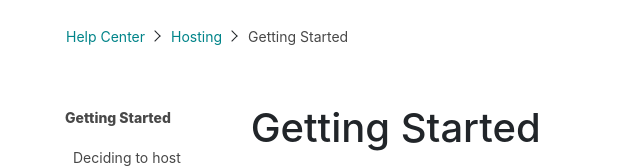
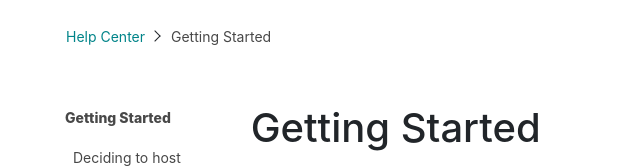
Before and after one commit to chirayumodi18/Naoufal-task, a React (Create React App) app: page /help/0 in a window 1280 px wide. Shown: the top 168 px of the page, without its empty margins (0-640 px from the left). Built offline with nearby package versions, Linux system fonts and the light colour scheme.

Commit message:
removed hosting breadcrumb

```diff
--- a/src/Containers/help/bread-crumbs/index.tsx
+++ b/src/Containers/help/bread-crumbs/index.tsx
@@ -37,12 +37,6 @@ const BreadCrumbs: FC<propType>= ({ data, history }) => {
 					<li>
 						<NavLink to="/help" className="data">Help Center</NavLink>
 						{data.length > 1 && <span className="arrow" />}
-						{data.length > 1 && (
-							<>
-								<NavLink to="/help/hosting" className="data">Hosting</NavLink>
-								{data.length > 1 && <span className="arrow" />}
-							</>
-						)}
 						{
 							data.map((u, index) => {
 								if (['hosting', 'help'].includes(u)) return null
```
